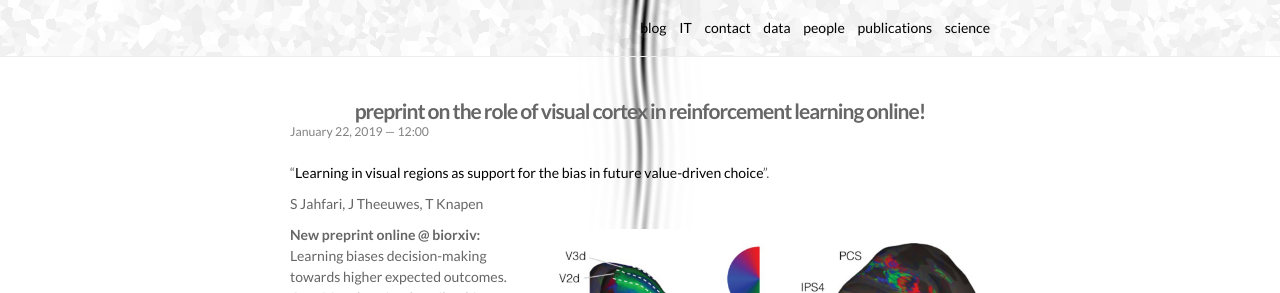
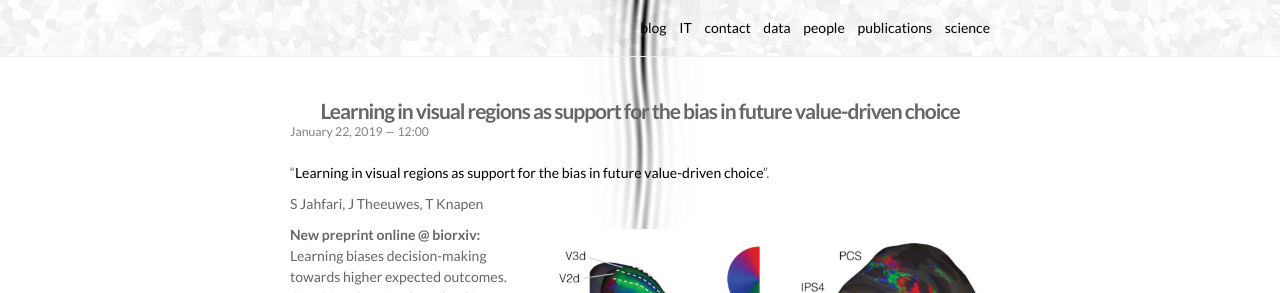
Before and after one commit to tknapen/tknapen.github.io, a Jekyll site: the page built from _publications/2019-01-22-biorxiv.markdown, in a window 1280 px wide. Shown: the top 293 px of the page. Built offline with Jekyll 4.4.1, drawn with Linux system fonts in a browser that asks for light colours; nearby versions of some CDN libraries.

Commit message:
tiny changes to layout for Saras paper

```diff
--- a/_posts/2019-01-22-biorxiv.markdown
+++ b/_posts/2019-01-22-biorxiv.markdown
@@ -1,6 +1,6 @@
 ---
 layout: post
-title: preprint on the role of visual cortex in reinforcement learning online!
+title: title: Preprint on the Role of Visual Cortex in Reinforcement Learning online!
 description: Learning in visual regions as support for the bias in future value-driven choice
 date:   2019-01-22 12:00:00
 ---
--- a/_publications/2019-01-22-biorxiv.markdown
+++ b/_publications/2019-01-22-biorxiv.markdown
@@ -1,7 +1,6 @@
 ---
 layout: post
-title: preprint on the role of visual cortex in reinforcement learning online!
-description: Learning in visual regions as support for the bias in future value-driven choice
+title: Learning in visual regions as support for the bias in future value-driven choice
 date:   2019-01-22 12:00:00
 ---
 
```
